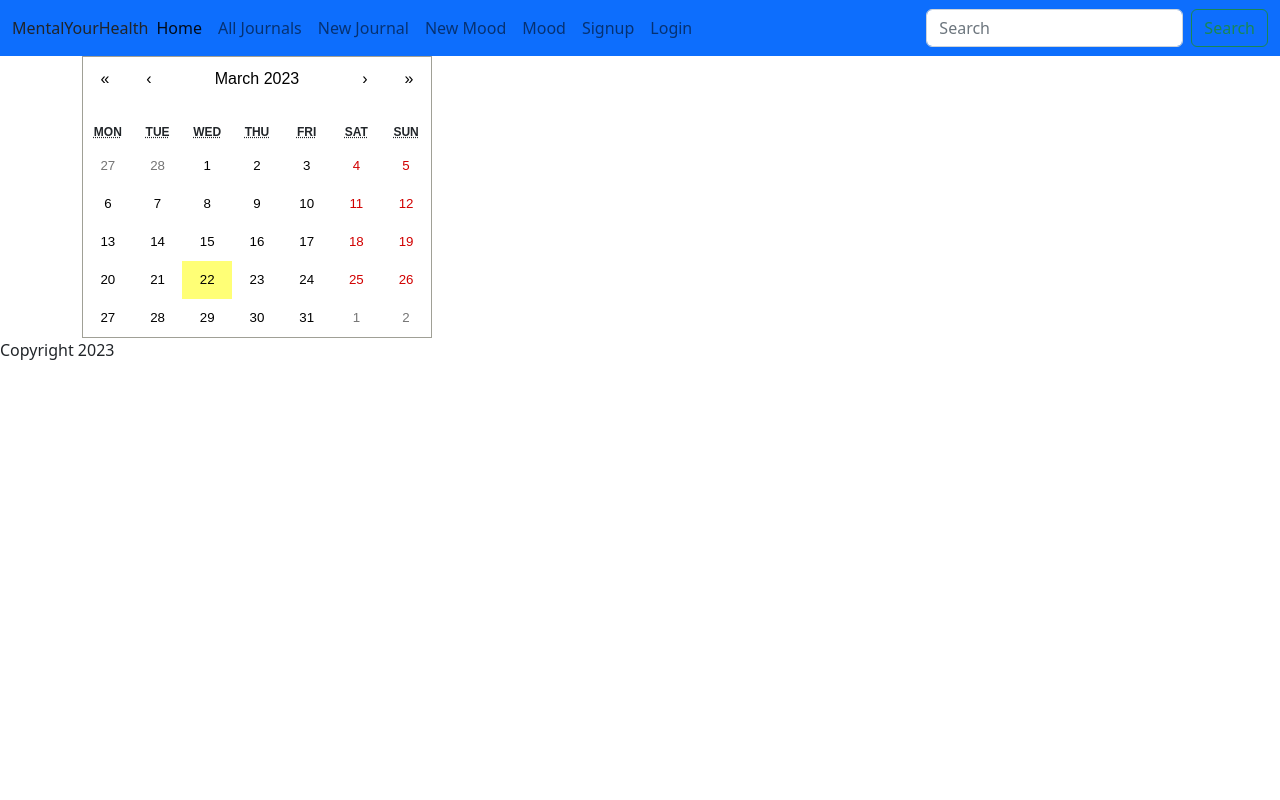
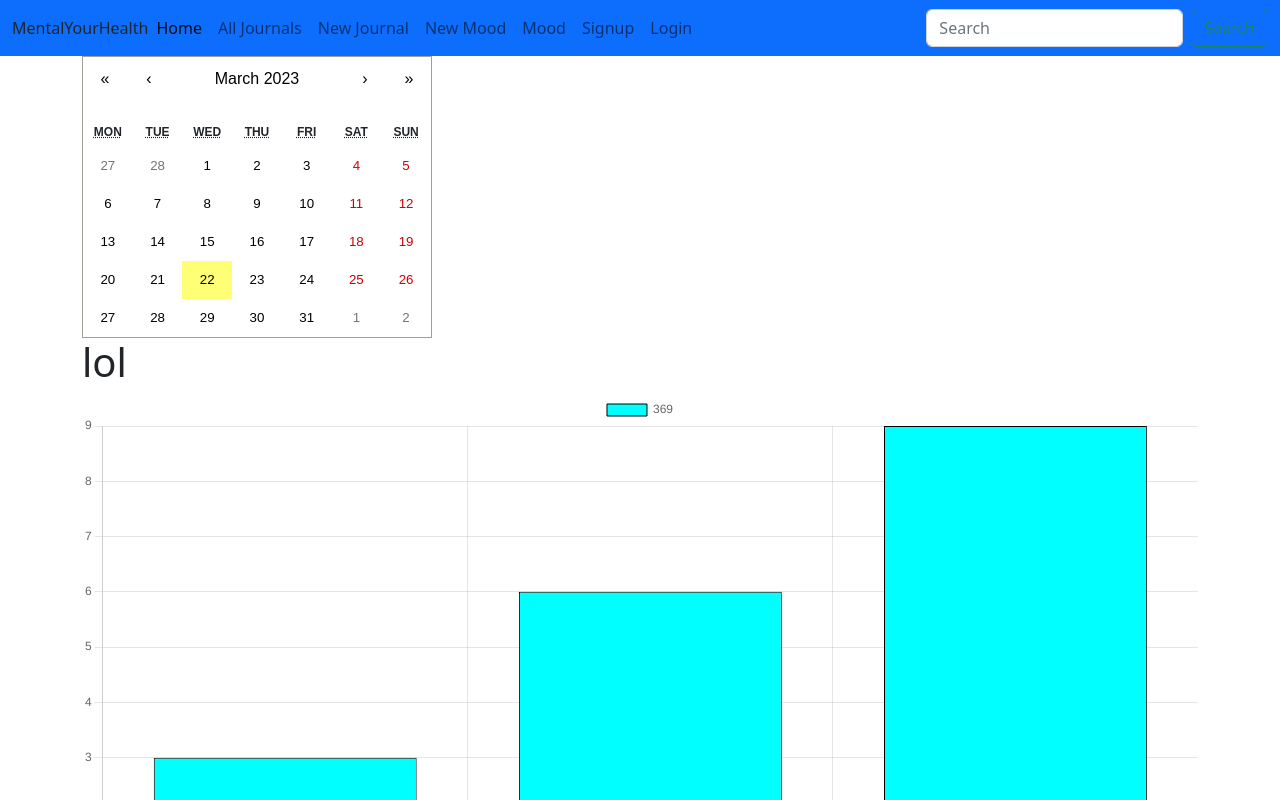
Before and after one commit to JoseMRodriguezO/mental-health-app, a React (Vite) app: page / in a window 1280 px wide. Shown: the top 800 px of the page. Built offline with nearby package versions, Linux system fonts and the light colour scheme; no server answers.

Commit message:
chart library for mood

```diff
--- /dev/null
+++ b/src/Chart.jsx
@@ -0,0 +1,30 @@
+import { Chart as ChartJS, BarElement, CategoryScale, LinearScale, Tooltip, Legend } from "chart.js";
+import { Bar } from "react-chartjs-2";
+import React from "react";
+ChartJS.register(BarElement, CategoryScale, LinearScale, Tooltip, Legend);
+
+export function MoodChart() {
+  const data = {
+    labels: ["Mon", "Tues", "Wed"],
+    datasets: [
+      {
+        label: "369",
+        data: [3, 6, 9],
+        backgroundColor: "aqua",
+        borderColor: "Black",
+        borderWidth: 1,
+      },
+    ],
+  };
+
+  const options = {};
+
+  return (
+    <div className="App">
+      <h1>lol</h1>
+      <div>
+        <Bar data={data} options={options}></Bar>
+      </div>
+    </div>
+  );
+}
--- a/src/Content.jsx
+++ b/src/Content.jsx
@@ -10,7 +10,7 @@ import { Login } from "../Login";
 import { Routes, Route } from "react-router-dom";
 import { Calendar } from "react-calendar";
 import { MoodsShow } from "./MoodsShow";
-
+import { MoodChart } from "./Chart";
 import "react-calendar/dist/Calendar.css";
 
 export function Content() {
@@ -115,6 +115,7 @@ export function Content() {
         />
       </Modal>
       <Calendar />
+      <MoodChart />
     </div>
   );
 }
```
